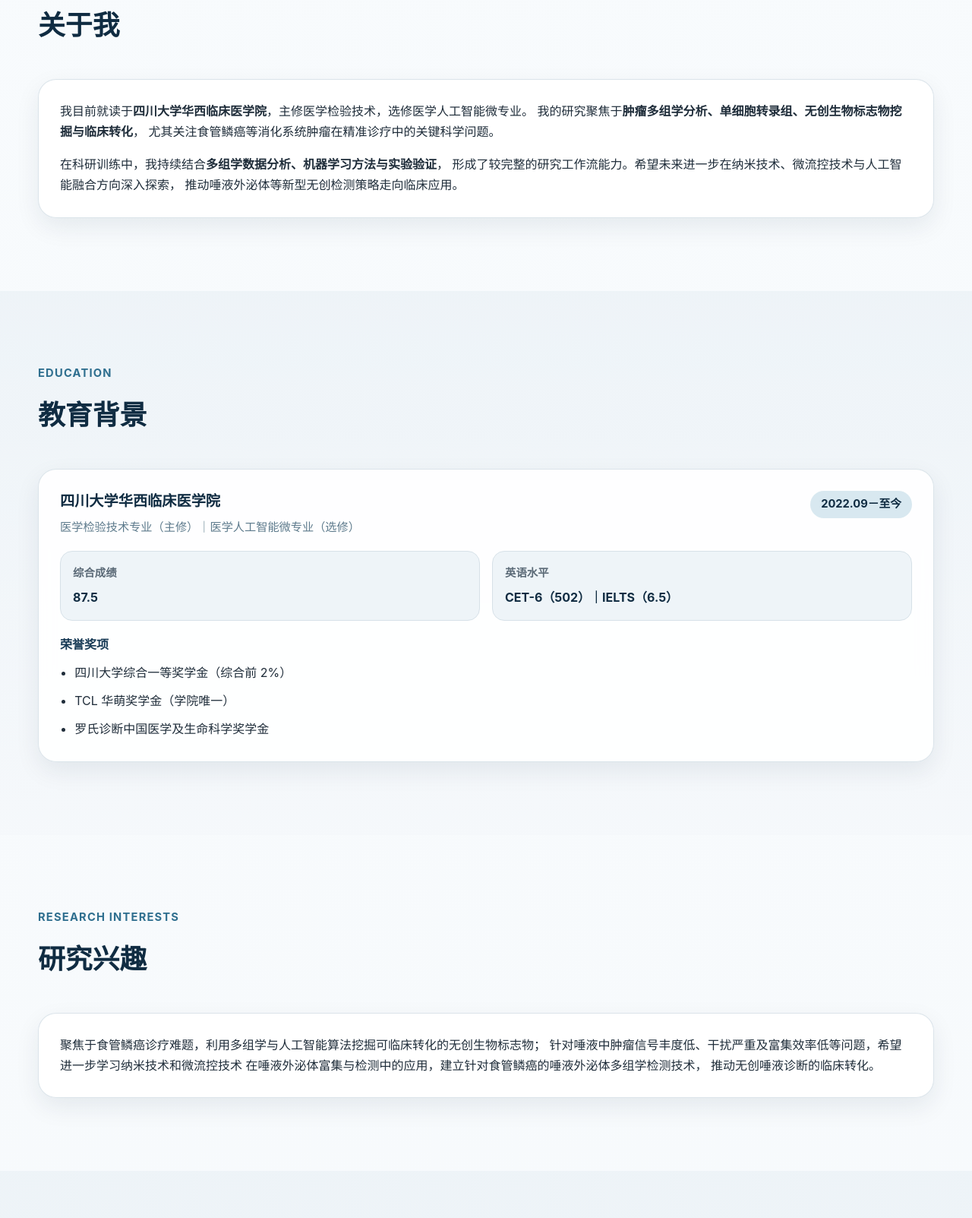
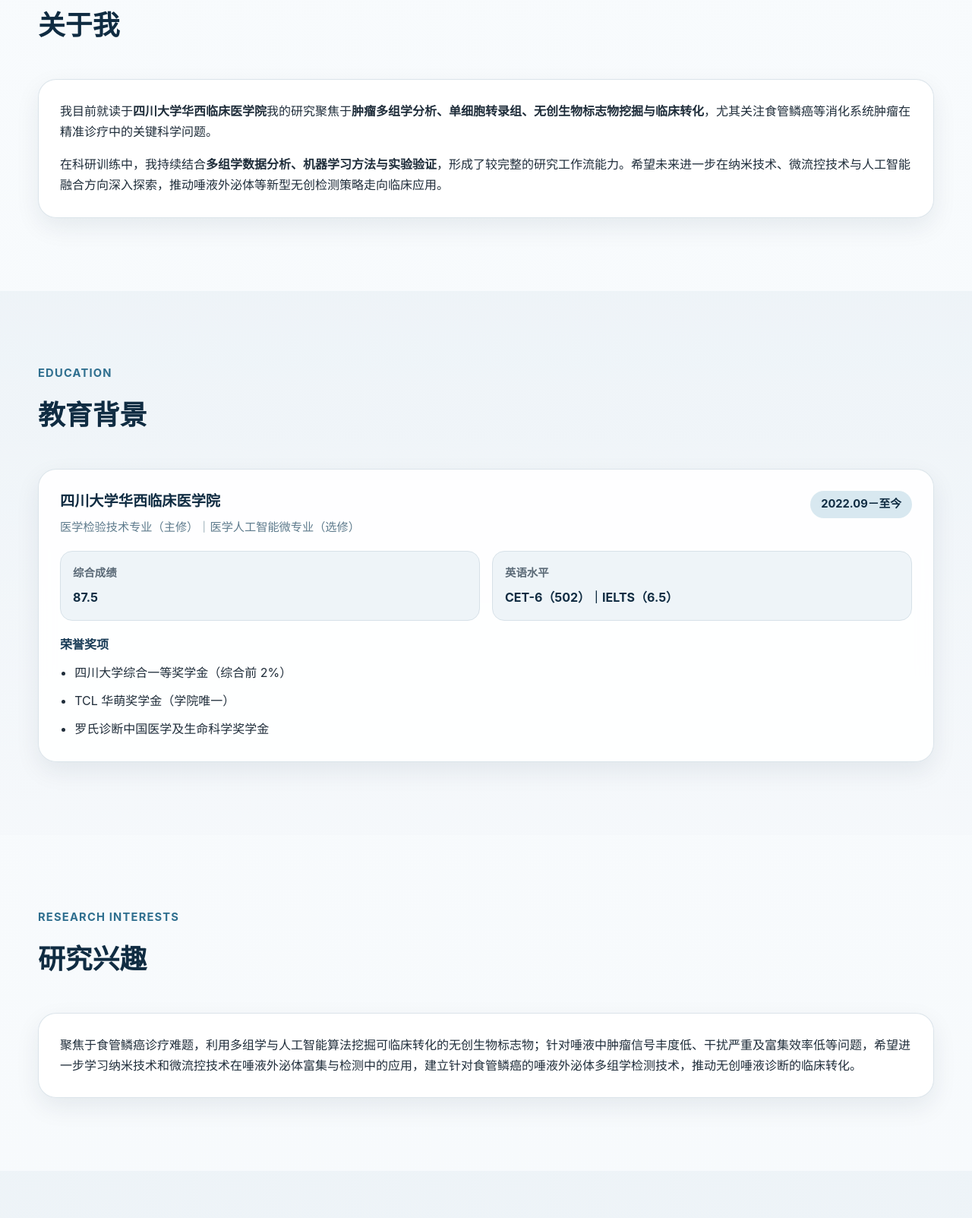
Before and after one commit to li-zihan777/academic-cv, a plain HTML site: page index.html in a window 1280 px wide. Shown: the part 837-2440 px from the top of the page at 76% size. Drawn offline with Linux system fonts and the light colour scheme.

Commit message:
Add files via upload

```diff
--- a/index.html
+++ b/index.html
@@ -118,14 +118,10 @@
 
         <div class="card about-card">
           <p>
-            我目前就读于<strong>四川大学华西临床医学院</strong>，主修医学检验技术，选修医学人工智能微专业。
-            我的研究聚焦于<strong>肿瘤多组学分析、单细胞转录组、无创生物标志物挖掘与临床转化</strong>，
-            尤其关注食管鳞癌等消化系统肿瘤在精准诊疗中的关键科学问题。
+            我目前就读于<strong>四川大学华西临床医学院</strong>我的研究聚焦于<strong>肿瘤多组学分析、单细胞转录组、无创生物标志物挖掘与临床转化</strong>，尤其关注食管鳞癌等消化系统肿瘤在精准诊疗中的关键科学问题。
           </p>
           <p>
-            在科研训练中，我持续结合<strong>多组学数据分析、机器学习方法与实验验证</strong>，
-            形成了较完整的研究工作流能力。希望未来进一步在纳米技术、微流控技术与人工智能融合方向深入探索，
-            推动唾液外泌体等新型无创检测策略走向临床应用。
+            在科研训练中，我持续结合<strong>多组学数据分析、机器学习方法与实验验证</strong>，形成了较完整的研究工作流能力。希望未来进一步在纳米技术、微流控技术与人工智能融合方向深入探索，推动唾液外泌体等新型无创检测策略走向临床应用。
           </p>
         </div>
       </div>
@@ -181,10 +177,7 @@
 
         <div class="card interest-card">
           <p>
-            聚焦于食管鳞癌诊疗难题，利用多组学与人工智能算法挖掘可临床转化的无创生物标志物；
-            针对唾液中肿瘤信号丰度低、干扰严重及富集效率低等问题，希望进一步学习纳米技术和微流控技术
-            在唾液外泌体富集与检测中的应用，建立针对食管鳞癌的唾液外泌体多组学检测技术，
-            推动无创唾液诊断的临床转化。
+            聚焦于食管鳞癌诊疗难题，利用多组学与人工智能算法挖掘可临床转化的无创生物标志物；针对唾液中肿瘤信号丰度低、干扰严重及富集效率低等问题，希望进一步学习纳米技术和微流控技术在唾液外泌体富集与检测中的应用，建立针对食管鳞癌的唾液外泌体多组学检测技术，推动无创唾液诊断的临床转化。
           </p>
         </div>
       </div>
@@ -573,7 +566,7 @@
               <span class="tag">单细胞转录组</span>
               <span class="tag">医学人工智能</span>
               <span class="tag">无创生物标志物</span>
-              <span class="tag">临床转化研究</span>
+              <span class="tag">消化道肿瘤</span>
               <span class="tag">食管鳞癌</span>
             </div>
           </article>
```
